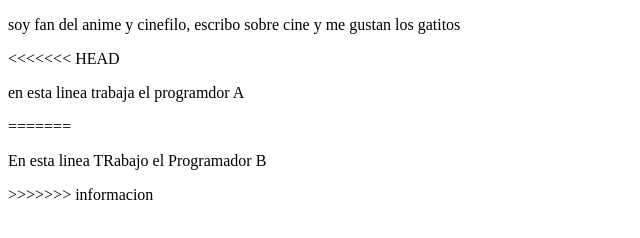
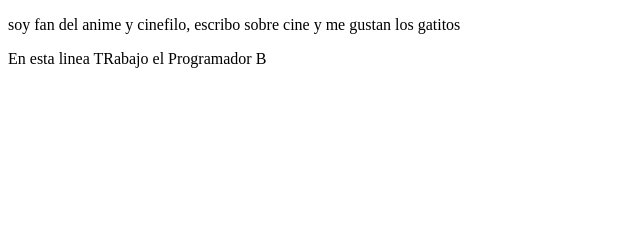
Before and after one commit to JcUstarroz/CursoGitMaestro, a plain HTML site: page git.html in a window 1280 px wide. Shown: the whole page, without its empty margins (0-640 px from the left). Drawn offline with Linux system fonts and the light colour scheme.

Commit message:
se hizo el merge y se resolvieron conflictos

```diff
--- a/git.html
+++ b/git.html
@@ -8,10 +8,6 @@
 </head>
 <body>
   <p>soy fan del anime y cinefilo, escribo sobre cine y me gustan los gatitos</p>
-<<<<<<< HEAD
-  <p>en esta linea trabaja el programdor A</p>
-=======
   <p>En esta linea TRabajo el Programador B</p>
->>>>>>> informacion
 </body>
 </html>
```
